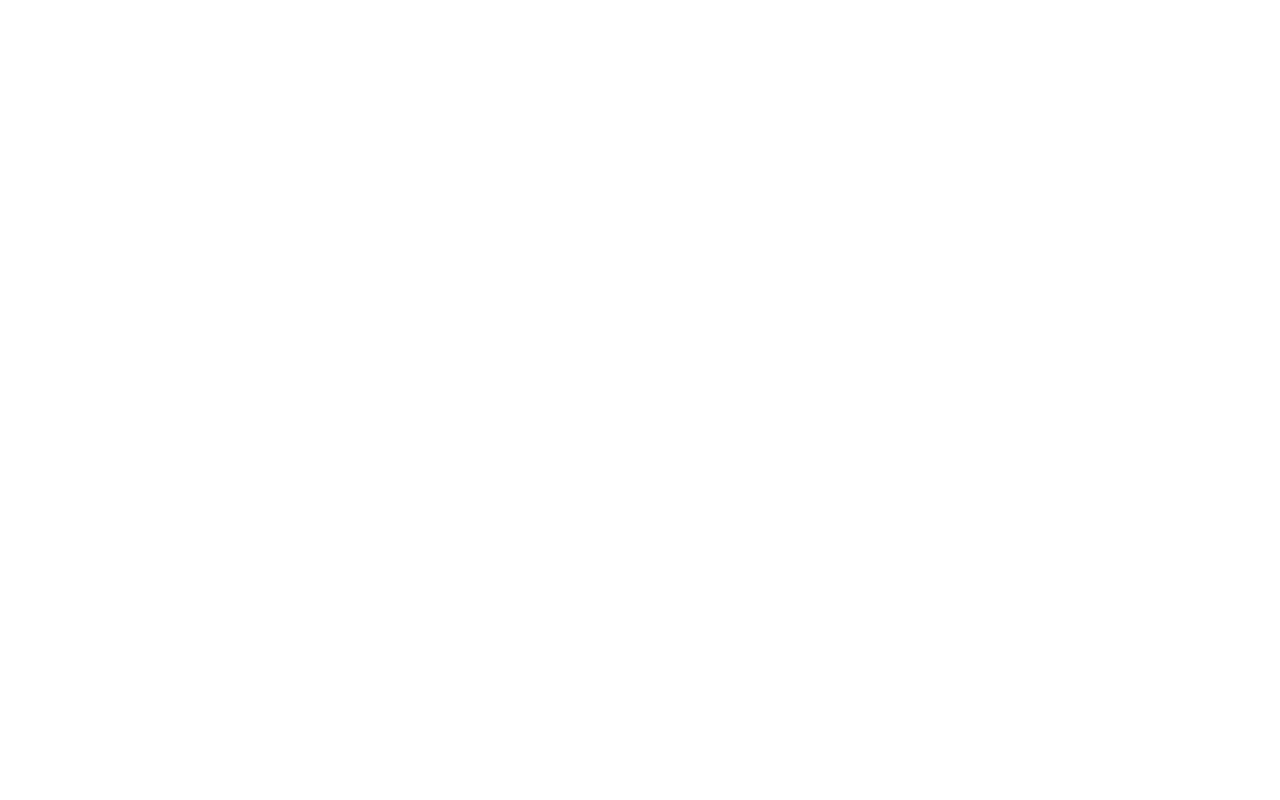
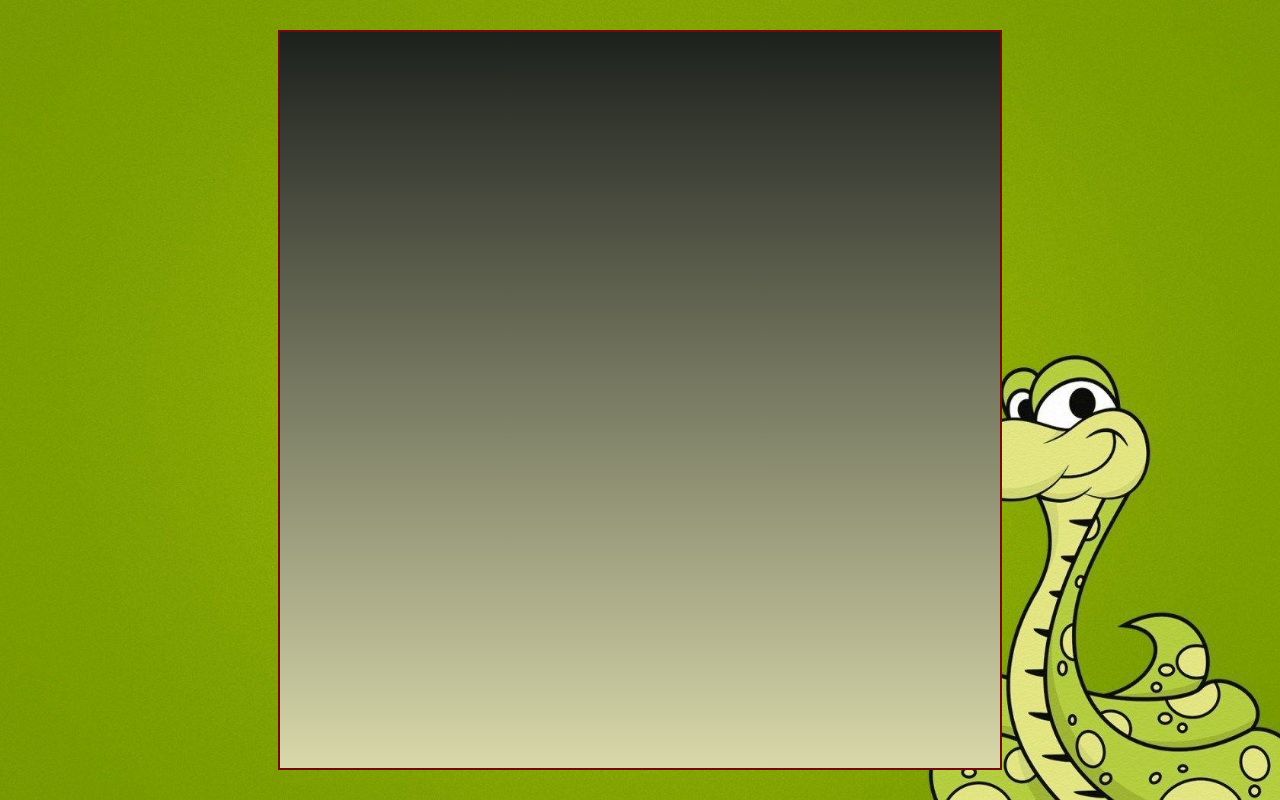
Before and after one commit to Nikhilup-1604/Snake_game, a plain HTML site: page index.html in a window 1280 px wide. Drawn offline with Linux system fonts and the light colour scheme.

Commit message:
added basic styling to image and board

```diff
--- a/css/styles.css
+++ b/css/styles.css
@@ -0,0 +1,25 @@
+*{
+    padding: 0;
+    margin: 0;
+}
+
+.body{
+    background: url("../assests/wp2409705-snake-game-wallpapers.jpg");
+    min-height: 100vh;
+    background-size: 100vw 100vh;
+    display:flex;
+    justify-content: center;
+    align-items: center;
+
+}
+
+#board{
+    background: linear-gradient(rgb(29, 33, 29),rgb(216, 216, 170));
+    width: 90vmin;
+    height: 92vmin;
+    border: 2px solid rgb(115, 9, 9);
+
+    display:grid;
+    grid-template-rows: repeat(18,1fr);
+    grid-template-columns: repeat(18,1fr);
+}
--- a/index.html
+++ b/index.html
@@ -11,7 +11,7 @@
 <body>
     <div class="body">
         <!-- //this is the board in which snake will move -->
-        <div class="board"></div>
+        <div id="board"></div>
     </div>
 
 
```
Also changed, not shown: assests/wp2409705-snake-game-wallpapers.jpg (added), assests/wp2409712-snake-game-wallpapers.png (deleted).
